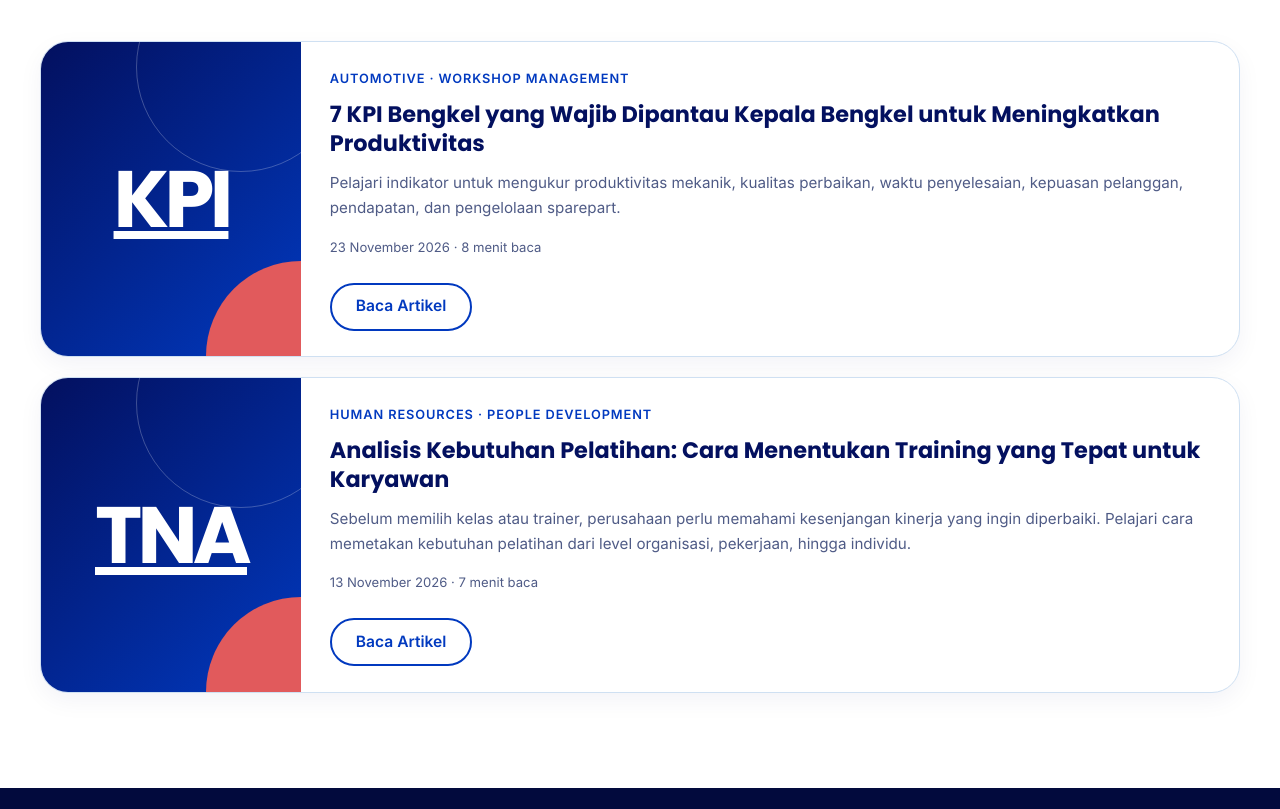
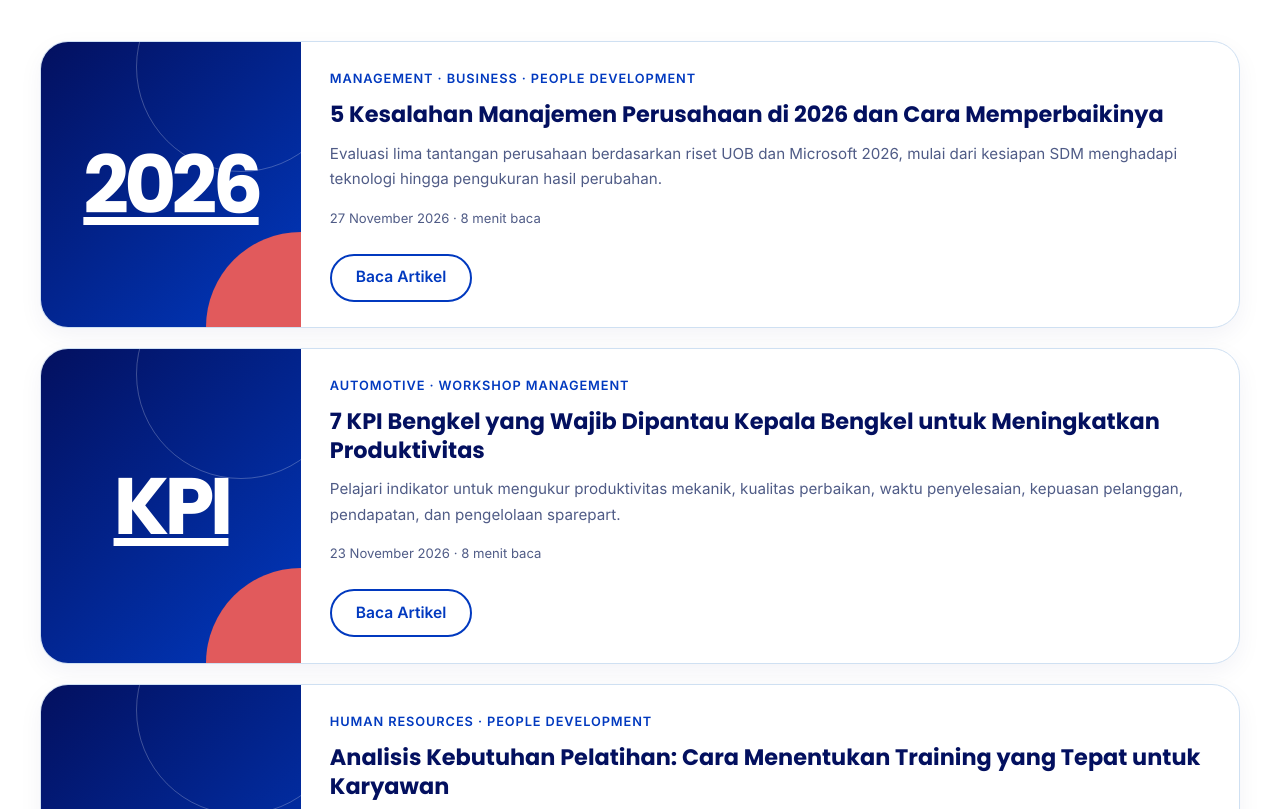
Before and after one commit to sinergiselaras/sinergi-selaras-academy, a plain HTML site: page ssa-website/public/artikel/index.html in a window 1280 px wide. Shown: the part 1383-2192 px from the top of the page. Drawn offline with Linux system fonts and the light colour scheme.

Commit message:
List new 2026 management article

```diff
--- a/ssa-website/public/artikel/index.html
+++ b/ssa-website/public/artikel/index.html
@@ -69,6 +69,16 @@
         <div class="section__head"><h2 id="artikel-terbaru">Artikel Terbaru</h2><p class="section__lead">Panduan yang dapat digunakan HR, manajer, dan pemimpin tim untuk mengambil keputusan pengembangan kompetensi.</p></div>
         <div class="article-list">
           <article class="article-card">
+            <a class="article-card__visual" href="/artikel/kesalahan-manajemen-perusahaan-2026/" aria-label="Baca artikel 5 Kesalahan Manajemen Perusahaan di 2026"><span>2026</span></a>
+            <div class="article-card__body">
+              <p class="article-card__category">Management · Business · People Development</p>
+              <h3><a href="/artikel/kesalahan-manajemen-perusahaan-2026/">5 Kesalahan Manajemen Perusahaan di 2026 dan Cara Memperbaikinya</a></h3>
+              <p class="article-card__summary">Evaluasi lima tantangan perusahaan berdasarkan riset UOB dan Microsoft 2026, mulai dari kesiapan SDM menghadapi teknologi hingga pengukuran hasil perubahan.</p>
+              <p class="article-card__meta"><time datetime="2026-11-27">27 November 2026</time> · 8 menit baca</p>
+              <a class="btn btn--outline" href="/artikel/kesalahan-manajemen-perusahaan-2026/">Baca Artikel</a>
+            </div>
+          </article>
+          <article class="article-card">
             <a class="article-card__visual" href="/artikel/kpi-bengkel-kepala-bengkel/" aria-label="Baca artikel 7 KPI Bengkel"><span>KPI</span></a>
             <div class="article-card__body">
               <p class="article-card__category">Automotive · Workshop Management</p>
```
